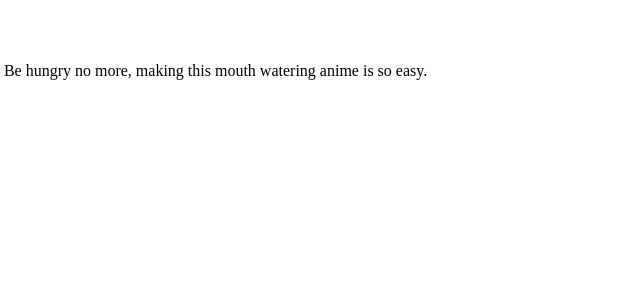
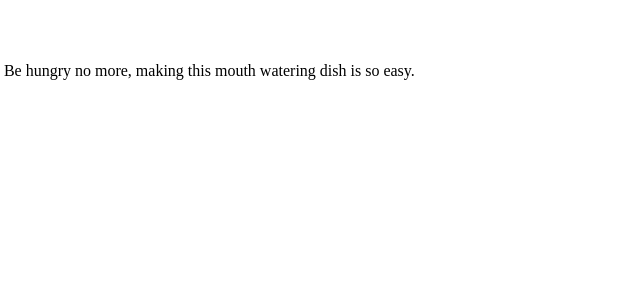
Before and after one commit to makibells/odin-recipes, a plain HTML site: page recipes/gotcha_pork_roast.html in a window 1280 px wide. Shown: the part 374-655 px from the top of the page, 617-1257 px from the left. Drawn offline with Linux system fonts and the light colour scheme.

Commit message:
Changed anime to dish due to error

```diff
--- a/recipes/gotcha_pork_roast.html
+++ b/recipes/gotcha_pork_roast.html
@@ -7,7 +7,7 @@
     <body>
         <img src=" ../imgs/gotcha-pork-roast.png" alt="Pork Roast" height="310" width="500">
         <h3>Description</h3>
-        <p>Imagine, watching Food Wars and always ending up hunrgy for what Soma's gonna make next. Be hungry no more, making this mouth watering anime is so easy.</p>
+        <p>Imagine, watching Food Wars and always ending up hunrgy for what Soma's gonna make next. Be hungry no more, making this mouth watering dish is so easy.</p>
         <h4>Ingredients</h4>
         <ul>
             <li>5 russet potatoes, cubed</li>
```
